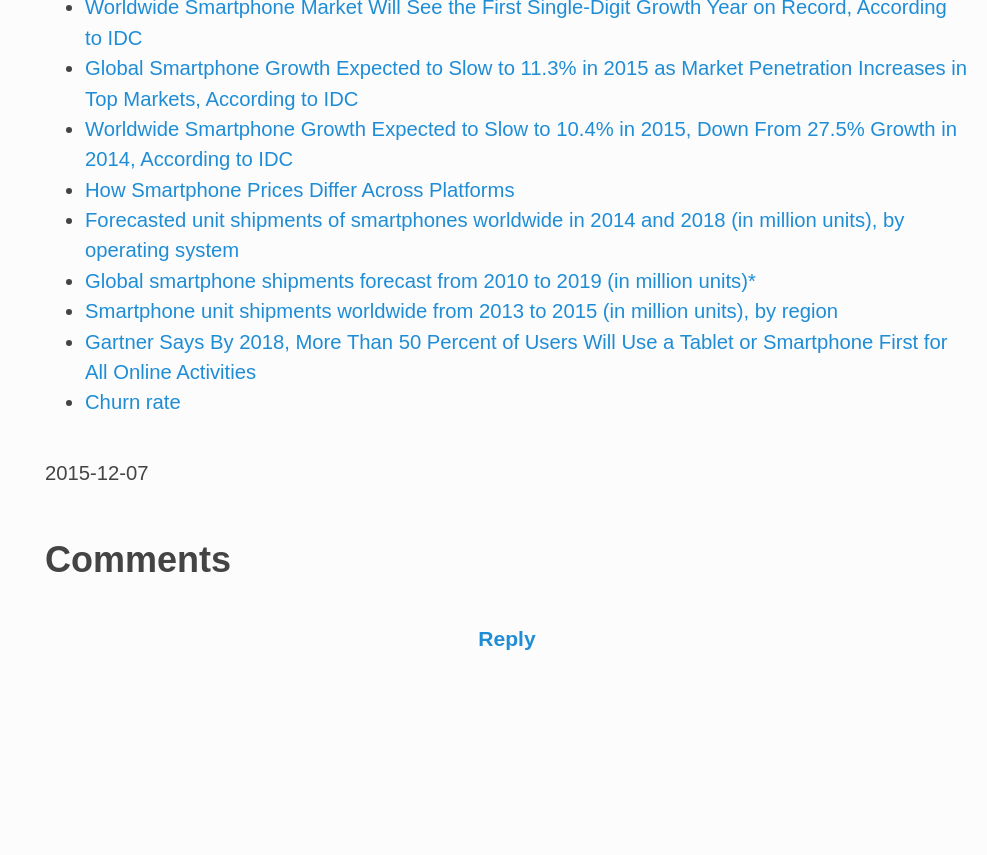
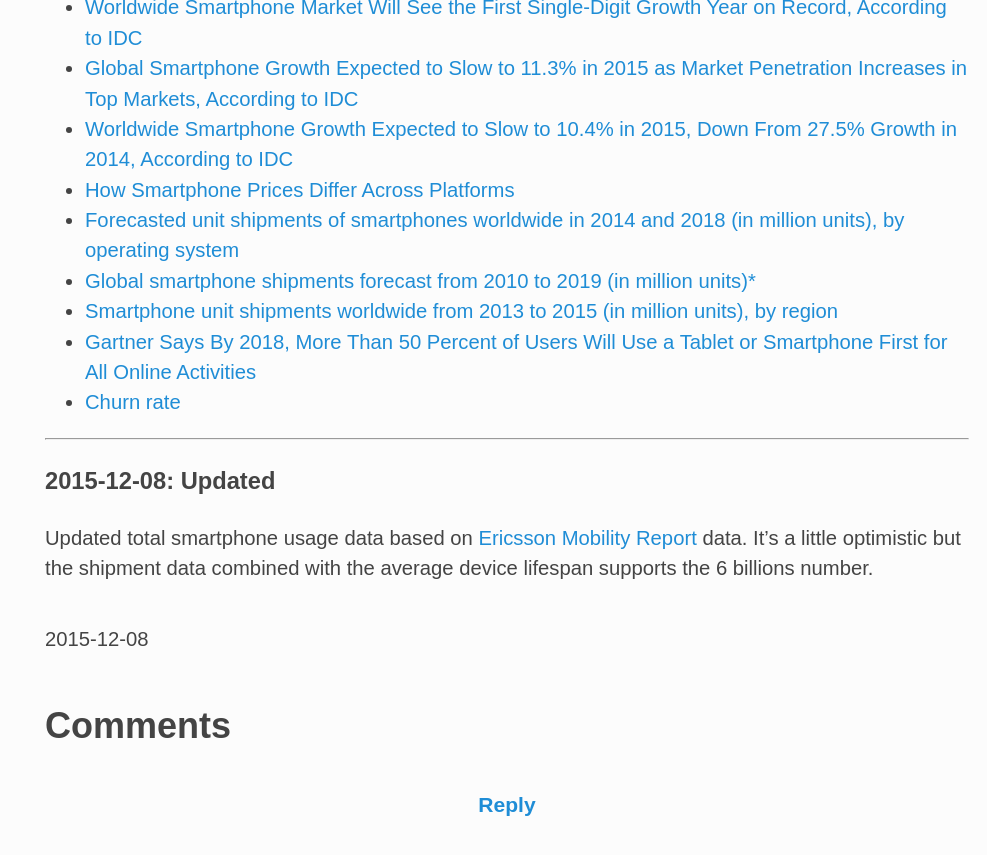
Before and after one commit to theodoreb/theodoreb.github.io, a Jekyll site: the page built from _posts/2015-12-07-smartphone-landscape-2015.markdown, in a window 1280 px wide and 900 px high, scrolled down 3702 px. Shown: the top 855 px of the window, without its empty margins (293-1280 px from the left). Built offline with Jekyll 4.4.1, drawn with Linux system fonts in a browser that asks for light colours; Markdown is read by kramdown in place of the engine named in the settings; before the commit the page ends 4436 px from its top, so only the background shows below that; some of the changed text lies outside the part shown.

Commit message:
Update: new data

```diff
--- a/_posts/2015-12-07-smartphone-landscape-2015.markdown
+++ b/_posts/2015-12-07-smartphone-landscape-2015.markdown
@@ -3,7 +3,7 @@
 title: "Smartphone landscape in 2015"
 summary: "Android devices are churning along"
 comments: "issues/12"
-date: 2015-12-07 10:20:00 +0200
+date: 2015-12-08 00:42:00 +0100
 tags: jquery drupal drupal-planet
 ---
 
@@ -129,6 +129,13 @@
 * [Gartner Says By 2018, More Than 50 Percent of Users Will Use a Tablet or Smartphone First for All Online Activities](https://www.gartner.com/newsroom/id/2939217)
 * [Churn rate](https://en.wikipedia.org/wiki/Churn_rate)
 
+------
+
+### 2015-12-08: Updated
+
+Updated total smartphone usage data based on [Ericsson Mobility Report](http://www.ericsson.com/res/docs/2015/ericsson-mobility-report-june-2015.pdf) data.
+It's a little optimistic but the shipment data combined with the average device
+lifespan supports the 6 billions number.
 
 
 <div style="display:none">
--- a/assets/2015-12/smartphones.js
+++ b/assets/2015-12/smartphones.js
@@ -22,8 +22,8 @@
       x: 'Year',
       xFormat: '%Y',
       columns: [
-        ['Year', '2010','2011','2012','2013','2014','2015','2016','2017','2018','2019'],
-        ['Usage', 700,910,1320,1644,2110,2438.7,2756.0,3000.1,3145.0,3240],
+        ['Year', '2010','2011','2012','2013','2014','2015','2016','2017','2018','2019', '2020'],
+        ['Usage', 700,910,1320,1644,2300,3301.2,4100.0,4823.6,5576.6,6040.6],
         ['Android', 26.6,134.2,367,675.5,1054.6,1161,1171,1294.8,1541.5,1538.3],
         ['IOS', 33.5,81,139.6,208.4,202.9,225.9,221,236.5,273.5,264.4],
         ['Windows', 21.8,14.7,15.9,28.5,32.5,31.5,31.6,34.7,42.1,42.8],
```
Also changed, not shown: assets/2015-12/smartphone-landscape-2015.png.
